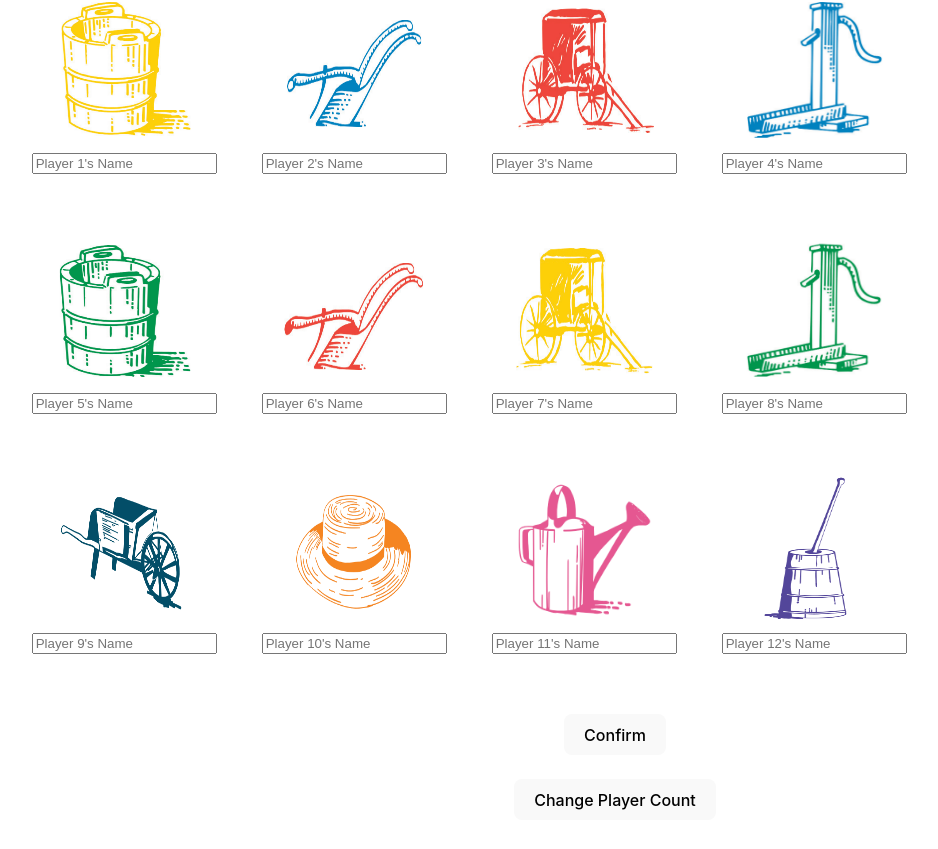
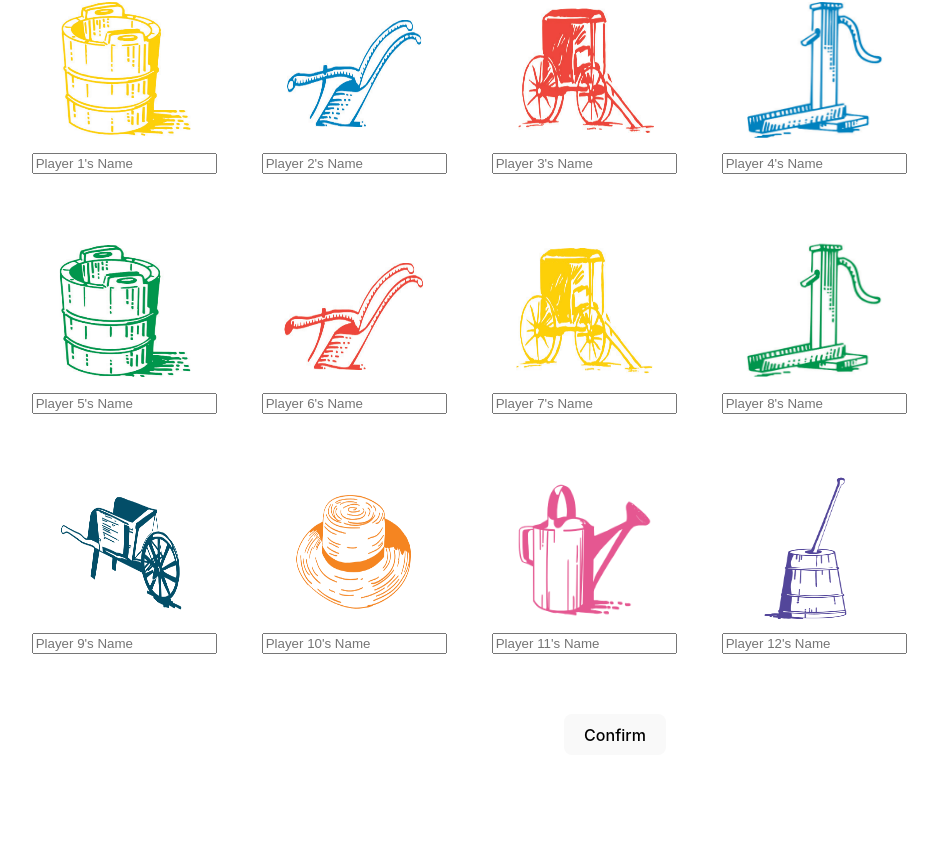
Before and after one commit to georgekouts108/dutch-blitz-scoreboard, a React (Vite) app in the folder db-scoreboard/: page /player-info in a window 1280 px wide. Shown: the part 187-1036 px from the top of the page, without its empty margins (25-963 px from the left). After the commit the page ends 998 px from the top, so only its background shows below. Built offline with nearby package versions, Linux system fonts and the light colour scheme.

Commit message:
#3 #9 made the playerInfo page independant from the playerCount page

```diff
--- a/db-scoreboard/src/components/PlayerinfoPage.jsx
+++ b/db-scoreboard/src/components/PlayerinfoPage.jsx
@@ -20,24 +20,15 @@ function PlayerinfoPage() {
     const navigate = useNavigate();
     const location = useLocation();
 
-    const numOfPlayers = location.state?.numOfPlayers;
-    const isEditing = location.state?.editingNames;
-    const _playerNames = location.state?.playerNames;
-
     const cardSymbols = [symbol1, symbol2, symbol3, symbol4, symbol5, symbol6, symbol7,
     symbol8, symbol9, symbol10, symbol11, symbol12]
 
-
-
-    //const [playerNames, setPlayerNames] = useState(isEditing ? _playerNames : Array(numOfPlayers).fill('') );
-
-    const [playerNames2, setPlayerNames2] = useState( Array(12).fill('') );
+    const [playerNames, setPlayerNames] = useState( Array(12).fill('') );
 
     const confirmPlayerInfo = (event) => {
         event.preventDefault();
         console.log("Player names:");
-        console.log(playerNames2);
-
+        console.log(playerNames);
 
         // navigate('/winning-points', {
         //     state: {
@@ -46,14 +37,9 @@ function PlayerinfoPage() {
         //     }
         // });
     }
-    // const updatePlayerName = (index, value) => {
-    //     const updatedPlayerNames = [...playerNames];
-    //     updatedPlayerNames[index] = value;
-    //     setPlayerNames(updatedPlayerNames);
-    // }
 
     const updatePlayerName2 = (index, value) => {
-        const updatedPlayerNames = [...playerNames2];
+        const updatedPlayerNames = [...playerNames];
         updatedPlayerNames[index] = value;
         setPlayerNames2(updatedPlayerNames);
     }
@@ -66,13 +52,13 @@ function PlayerinfoPage() {
             <form onSubmit={confirmPlayerInfo}>
                 <div className="row">
                 {
-                    playerNames2.slice(0,4).map((value, index) => (
+                    playerNames.slice(0,4).map((value, index) => (
                         <div className="block" key={index}>
                             <div>
                             <img src={cardSymbols[index]} alt="hhh" height={150} width={150}/>
                             </div>
 
-                            <input required
+                            <input
                                 type="text"
                                 value={value}
                                 onChange={(e) => updatePlayerName2(index, e.target.value)}
@@ -85,13 +71,13 @@ function PlayerinfoPage() {
                 </div><br/><br/><br/><br/><br/><br/><br/><br/><br/><br/>
                 <div className="row">
                 {
-                    playerNames2.slice(4,8).map((value, index) => (
+                    playerNames.slice(4,8).map((value, index) => (
                         <div className="block" key={index+4}>
                             <div>
                             <img src={cardSymbols[index+4]} alt="hhh" height={150} width={150}/>
                             </div>
 
-                            <input required
+                            <input
                                 type="text"
                                 value={value}
                                 onChange={(e) => updatePlayerName2(index+4, e.target.value)}
@@ -104,13 +90,13 @@ function PlayerinfoPage() {
                 </div><br/><br/><br/><br/><br/><br/><br/><br/><br/><br/>
                 <div className="row">
                 {
-                    playerNames2.slice(8).map((value, index) => (
+                    playerNames.slice(8).map((value, index) => (
                         <div className="block" key={index+8}>
                             <div>
                             <img src={cardSymbols[index+8]} alt="hhh" height={150} width={150}/>
                             </div>
 
-                            <input required
+                            <input
                                 type="text"
                                 value={value}
                                 onChange={(e) => updatePlayerName2(index+8, e.target.value)}
@@ -127,15 +113,6 @@ function PlayerinfoPage() {
             </form>
             </div>
             <br></br>
-
-
-            <button onClick={() => navigate('/player-count', {
-                state: {
-                    origialPlayerCount: numOfPlayers,
-                    playerNames: playerNames2,
-                    isUpdatingCount: true
-                }
-            })}>Change Player Count</button>
         </>
     )
 }
```
